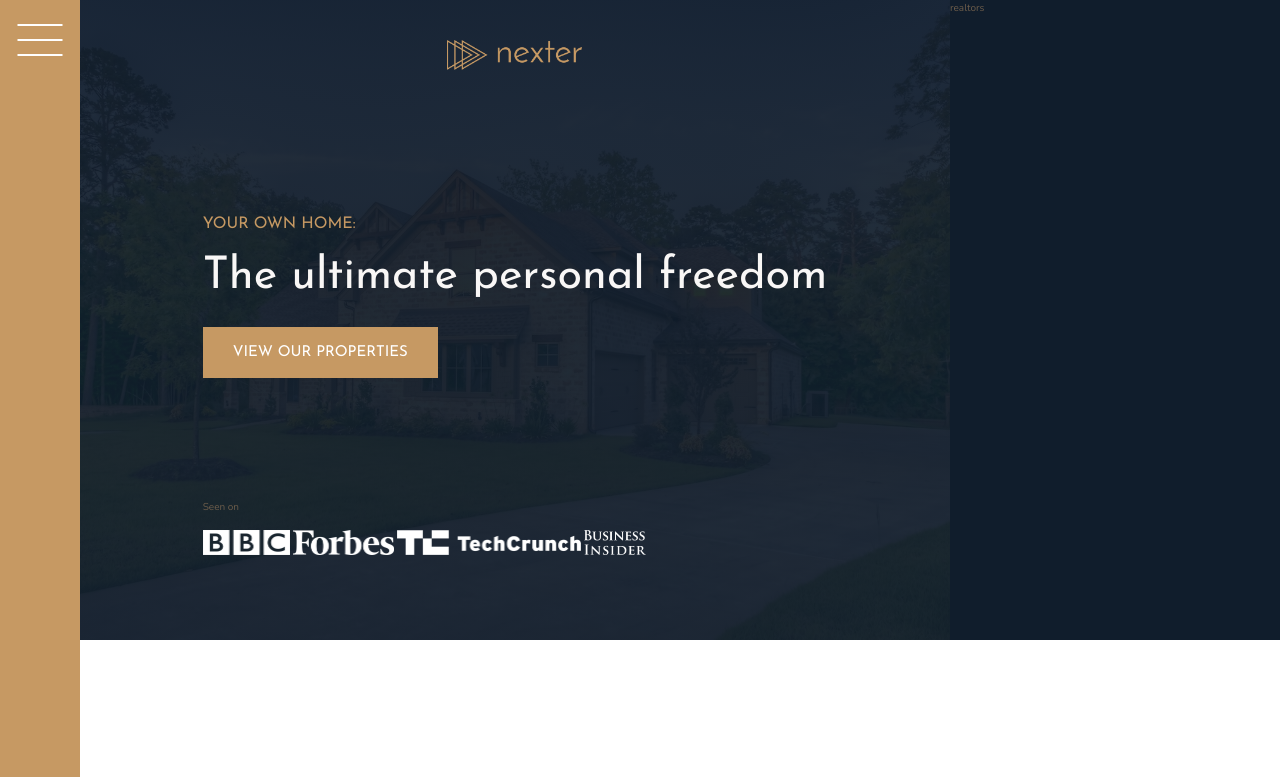
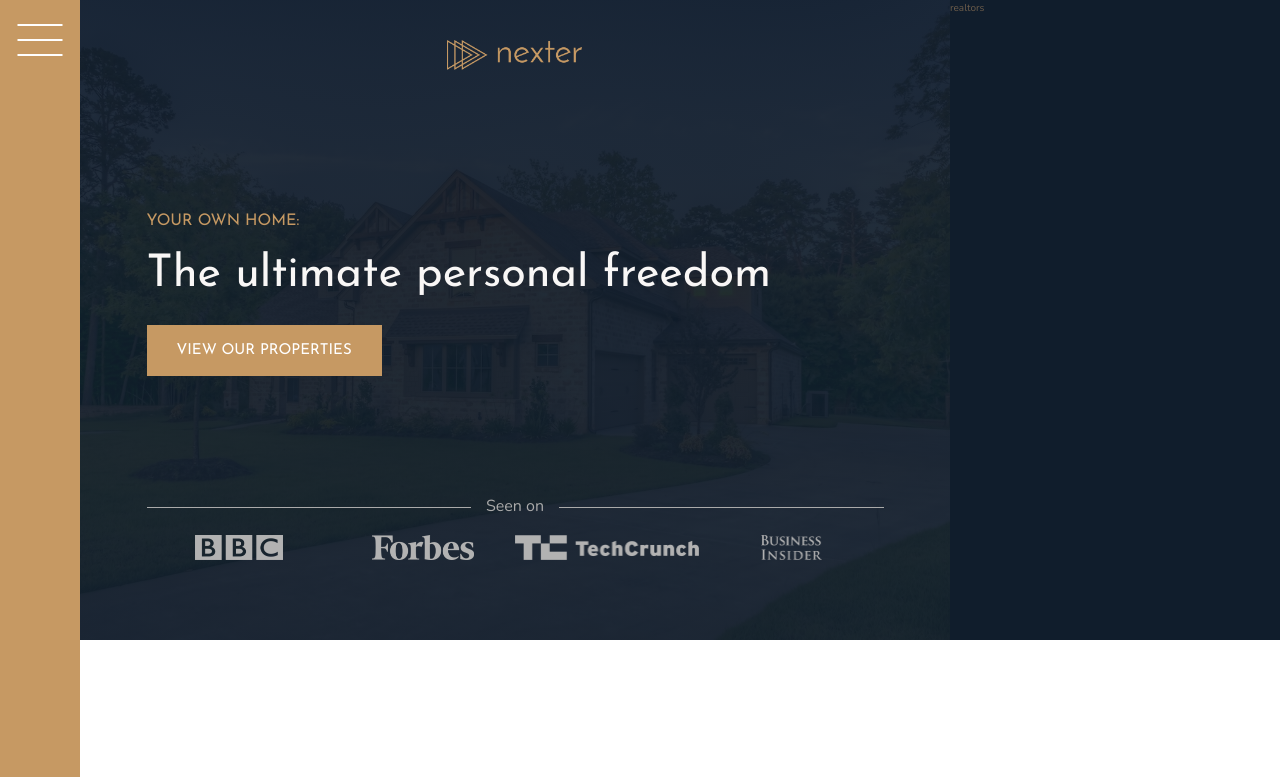
Before and after one commit to trinhminhnhat/html-css-nexter, a website: page index.html in a window 1280 px wide. Shown: the top 777 px of the page. Drawn offline with nearby package versions, Linux system fonts and the light colour scheme.

Commit message:
style: header

```diff
--- a/scss/_header.scss
+++ b/scss/_header.scss
@@ -22,11 +22,29 @@
     }
 
     &__seenon-text {
+        display: grid;
+        font-size: 1.6rem;
+        color: $color-grey-light-2;
+        grid-template-columns: 1fr max-content 1fr;
+        column-gap: 1.5rem;
+        align-items: center;
+
+        &::before,
+        &::after {
+            content: '';
+            display: block;
+            height: 1px;
+            background-color: currentColor;
+        }
     }
 
     &__seenon-logos {
+        display: grid;
+        grid-template-columns: repeat(4, 1fr);
+        justify-items: center;
         img {
             height: 2.5rem;
+            filter: brightness(70%);
         }
     }
 }
```
Also changed, not shown: css/style.css.
